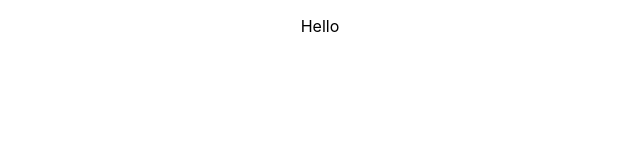
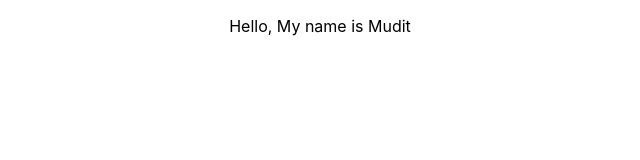
Before and after one commit to muditdahiya/mudit.online, a React (Create React App) app: page / in a window 1280 px wide. Shown: the top 160 px of the page, without its empty margins (320-960 px from the left). Built offline with nearby package versions, Linux system fonts and the light colour scheme.

Commit message:
changed remote

```diff
--- a/src/App.js
+++ b/src/App.js
@@ -3,7 +3,7 @@ import "./App.css";
 function App() {
   return (
     <div className="App">
-      <p>Hello</p>
+      <p>Hello, My name is Mudit</p>
     </div>
   );
 }
```
